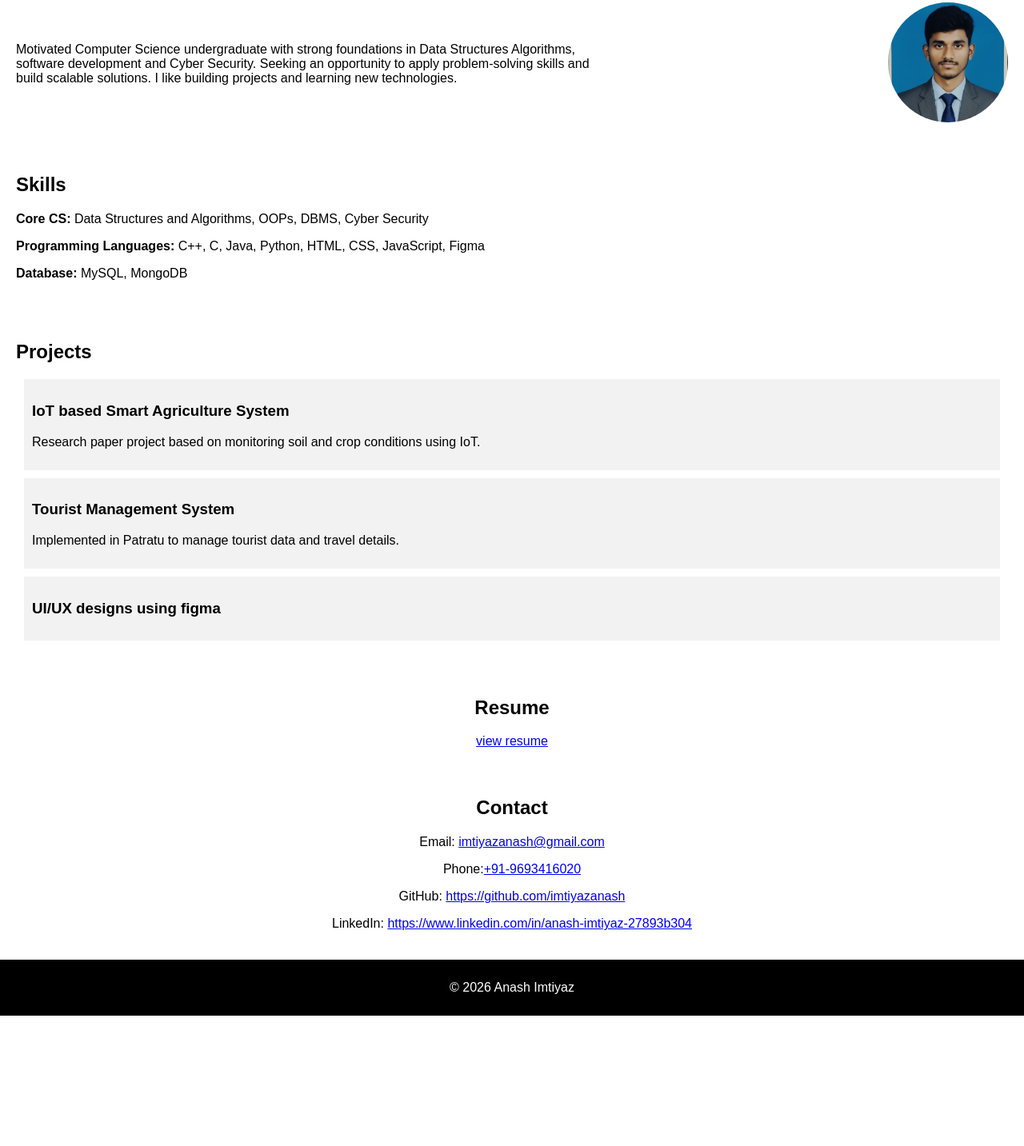
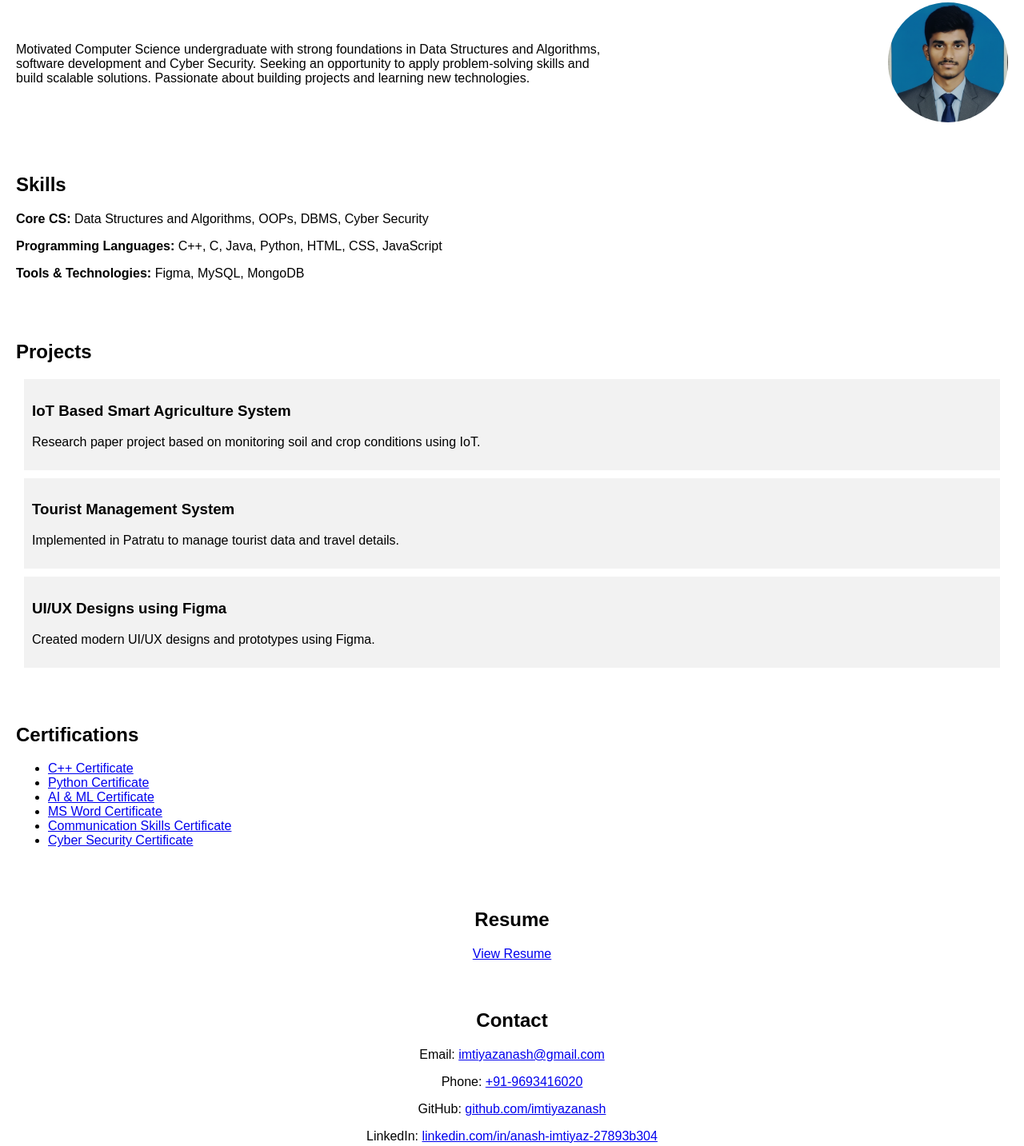
Before and after one commit to imtiyazanash/Portfolio, a plain HTML site: page index.html in a window 1280 px wide. Shown: the part 267-1700 px from the top of the page at 80% size. Before the commit the page ends 1537 px from the top, so only its background shows below. Drawn offline with Linux system fonts and the light colour scheme.

Commit message:
Update index.html

```diff
--- a/index.html
+++ b/index.html
@@ -1,69 +1,180 @@
 <!DOCTYPE html>
 <html>
+
 <head>
     <title>My Portfolio</title>
     <link rel="stylesheet" href="style.css">
 </head>
+
 <body>
+
 <header>
     <h1>Anash Imtiyaz</h1>
     <p>Software Engineer</p>
 </header>
+
 <nav>
     <a href="#about">About</a>
     <a href="#skills">Skills</a>
     <a href="#projects">Projects</a>
+    <a href="#certifications">Certifications</a>
     <a href="#resume">Resume</a>
     <a href="#contact">Contact</a>
 </nav>
+
 <section id="about">
     <h2>About Me</h2>
+
     <div class="about-container">
+
         <div class="about-text">
             <p>
-                Motivated Computer Science undergraduate with strong foundations in Data Structures Algorithms, software development and Cyber Security.
+                Motivated Computer Science undergraduate with strong foundations in
+                Data Structures and Algorithms, software development and Cyber Security.
                 Seeking an opportunity to apply problem-solving skills and build scalable solutions.
-                I like building projects and learning new technologies.
+                Passionate about building projects and learning new technologies.
             </p>
         </div>
+
         <div class="about-image">
             <img src="img.png" alt="My Photo">
         </div>
+
     </div>
 </section>
+
 <section id="skills">
     <h2>Skills</h2>
-    <p><b>Core CS:</b> Data Structures and Algorithms, OOPs, DBMS, Cyber Security</p>
-    <p><b>Programming Languages:</b> C++, C, Java, Python, HTML, CSS, JavaScript, Figma</p>
-    <p><b>Database:</b> MySQL, MongoDB</p>
+
+    <p>
+        <b>Core CS:</b>
+        Data Structures and Algorithms, OOPs, DBMS, Cyber Security
+    </p>
+
+    <p>
+        <b>Programming Languages:</b>
+        C++, C, Java, Python, HTML, CSS, JavaScript
+    </p>
+
+    <p>
+        <b>Tools & Technologies:</b>
+        Figma, MySQL, MongoDB
+    </p>
 </section>
+
 <section id="projects">
     <h2>Projects</h2>
+
     <div>
-        <h3>IoT based Smart Agriculture System</h3>
-        <p>Research paper project based on monitoring soil and crop conditions using IoT.</p>
+        <h3>IoT Based Smart Agriculture System</h3>
+        <p>
+            Research paper project based on monitoring soil and crop conditions using IoT.
+        </p>
     </div>
+
     <div>
         <h3>Tourist Management System</h3>
-        <p>Implemented in Patratu to manage tourist data and travel details.</p>
+        <p>
+            Implemented in Patratu to manage tourist data and travel details.
+        </p>
     </div>
+
     <div>
-        <h3>UI/UX designs using figma</h3>
+        <h3>UI/UX Designs using Figma</h3>
+        <p>
+            Created modern UI/UX designs and prototypes using Figma.
+        </p>
     </div>
 </section>
+
+<section id="certifications">
+    <h2>Certifications</h2>
+
+    <ul>
+
+        <li>
+            <a href="C++_certf.pdf" target="_blank">
+                C++ Certificate
+            </a>
+        </li>
+
+        <li>
+            <a href="py_certfct.pdf" target="_blank">
+                Python Certificate
+            </a>
+        </li>
+
+        <li>
+            <a href="AInML_infosys.pdf" target="_blank">
+                AI & ML Certificate
+            </a>
+        </li>
+
+        <li>
+            <a href="MsWord_Infosys.docx" target="_blank">
+                MS Word Certificate
+            </a>
+        </li>
+
+        <li>
+            <a href="Communication_Infosys.docx" target="_blank">
+                Communication Skills Certificate
+            </a>
+        </li>
+
+        <li>
+            <a href="cyber_certfct.pdf" target="_blank">
+                Cyber Security Certificate
+            </a>
+        </li>
+
+    </ul>
+</section>
+
 <section id="resume">
     <h2>Resume</h2>
-    <a href="resume.pdf">view resume</a>
+
+    <a href="resume.pdf" target="_blank">
+        View Resume
+    </a>
 </section>
+
 <section id="contact">
     <h2>Contact</h2>
-    <p>Email: <a href="mailto:imtiyazanash@gmail.com">imtiyazanash@gmail.com</a></p>
-    <p>Phone:<a href="tel:+91-9693416020">+91-9693416020</a></p>
-    <p>GitHub: <a href="https://github.com/imtiyazanash">https://github.com/imtiyazanash</a></p>
-    <p>LinkedIn: <a href="https://www.linkedin.com/in/anash-imtiyaz-27893b304">https://www.linkedin.com/in/anash-imtiyaz-27893b304</a></p>
+
+    <p>
+        Email:
+        <a href="mailto:imtiyazanash@gmail.com">
+            imtiyazanash@gmail.com
+        </a>
+    </p>
+
+    <p>
+        Phone:
+        <a href="tel:+91-9693416020">
+            +91-9693416020
+        </a>
+    </p>
+
+    <p>
+        GitHub:
+        <a href="https://github.com/imtiyazanash" target="_blank">
+            github.com/imtiyazanash
+        </a>
+    </p>
+
+    <p>
+        LinkedIn:
+        <a href="https://www.linkedin.com/in/anash-imtiyaz-27893b304" target="_blank">
+            linkedin.com/in/anash-imtiyaz-27893b304
+        </a>
+    </p>
 </section>
+
 <footer>
     <p>© 2026 Anash Imtiyaz</p>
 </footer>
+
 </body>
+
 </html>
```
